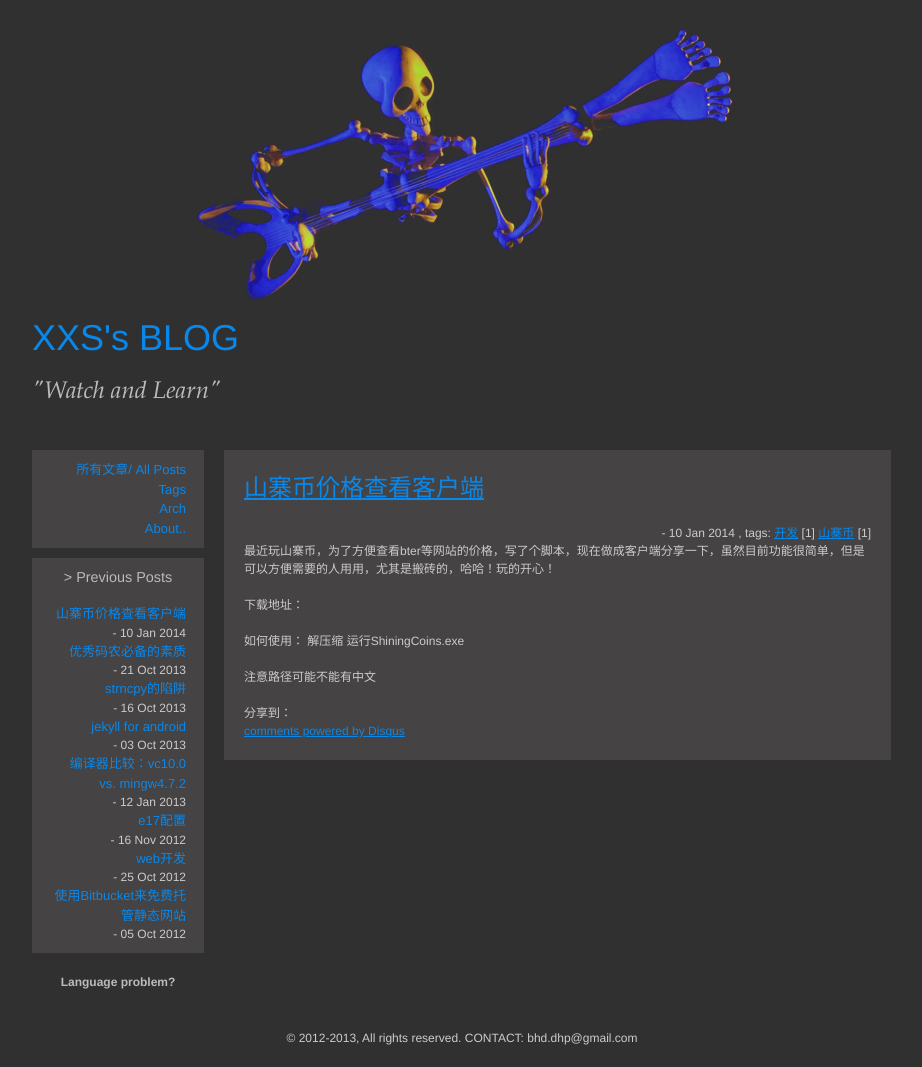
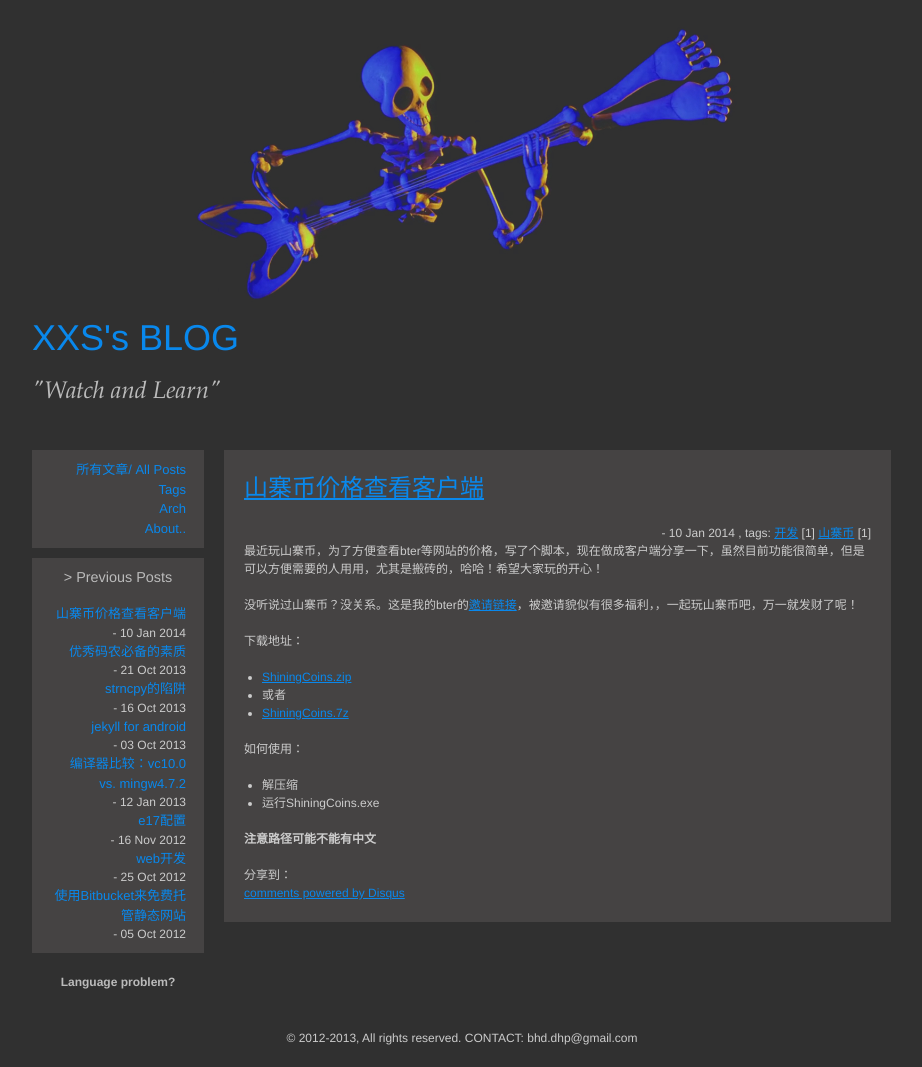
Before and after one commit to alexorg/dbian.github.com, a Jekyll site: the page built from _posts/2014-01-10-山寨币价格查看客户端.md, in a window 1280 px wide. Shown: the whole page, without its empty margins (178-1100 px from the left). Built offline with Jekyll 4.4.1, drawn with Linux system fonts in a browser that asks for light colours; Markdown is read by kramdown in place of the engine named in the settings; comment, search, counter and statistics services are not loaded.

Commit message:
Update 2014-01-10-山寨币价格查看客户端.md

```diff
--- a/_posts/2014-01-10-山寨币价格查看客户端.md
+++ b/_posts/2014-01-10-山寨币价格查看客户端.md
@@ -6,14 +6,19 @@ category:
 tags: [开发, 山寨币]
 ---
 {% include JB/setup %}
-最近玩山寨币，为了方便查看bter等网站的价格，写了个脚本，现在做成客户端分享一下，虽然目前功能很简单，但是可以方便需要的人用用，尤其是搬砖的，哈哈！玩的开心！
+最近玩山寨币，为了方便查看bter等网站的价格，写了个脚本，现在做成客户端分享一下，虽然目前功能很简单，但是可以方便需要的人用用，尤其是搬砖的，哈哈！希望大家玩的开心！
+
+没听说过山寨币？没关系。这是我的bter的[邀请链接](https://bter.com/signup/80949)，被邀请貌似有很多福利，，一起玩山寨币吧，万一就发财了呢！
 
 
 下载地址：
 
+* [ShiningCoins.zip](http://pan.baidu.com/s/1hqgcPdq)
+* 或者
+* [ShiningCoins.7z](http://pan.baidu.com/s/1jGI82eM)
 
 如何使用：
-解压缩
-运行ShiningCoins.exe
+* 解压缩
+* 运行ShiningCoins.exe
 
-注意路径可能不能有中文
+__注意路径可能不能有中文__
```
